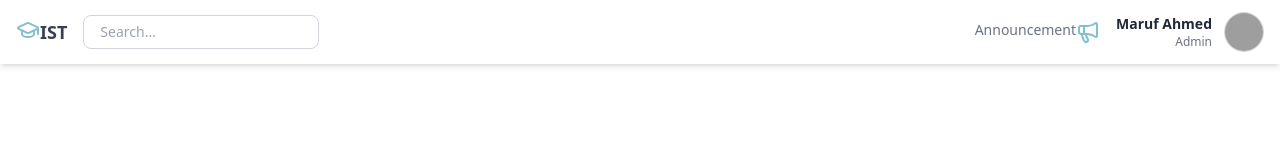
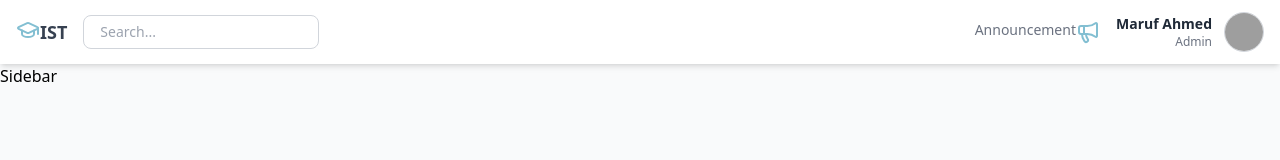
Before and after one commit to marufdev7/result-processing-system-client, a React (Vite) app: page / in a window 1280 px wide. Shown: the top 160 px of the page. Built offline with nearby package versions, Linux system fonts and the light colour scheme; grey boxes are pictures that could not be loaded.

Commit message:
update Main.jsx

```diff
--- a/src/components/header/Header.jsx
+++ b/src/components/header/Header.jsx
@@ -20,19 +20,23 @@ const Header = ({ name = "Maruf Ahmed", role = "admin", profileUrl }) => {
             </div>
 
             <div className="flex items-center gap-4 w-full sm:w-auto justify-end flex-1 sm:flex-none">
+                <Link to="/announcement" >
                     <div className="text-sm md:flex text-gray-500 hidden sm:block">
                         Announcement<Megaphone color="#83bfd2" />
                     </div>
+                </Link>
                 <div className="flex items-center gap-3">
                     <div className="text-right leading-tight">
                         <p className="text-sm font-semibold text-gray-800">{name}</p>
                         <p className="text-xs text-gray-500 capitalize">{role}</p>
                     </div>
+                    <Link to="/profile">
                         <img
                             src={profileUrl || "https://i.pravatar.cc/40?img=12"}
                             alt="Profile"
                             className="w-10 h-10 rounded-full border border-gray-300"
                         />
+                    </Link>
                 </div>
             </div>
         </header>
--- a/src/components/sideBar/sideBar.jsx
+++ b/src/components/sideBar/sideBar.jsx
@@ -1,11 +1,79 @@
 import React from 'react';
 
-const sideBar = () => {
+const SideBar = () => {
     return (
         <div>
-
+            <h2>Sidebar</h2>
         </div>
     );
 };
 
-export default sideBar;
+export default SideBar;
+
+// import {
+//     Home,
+//     User,
+//     Users,
+//     BookOpen,
+//     ClipboardList,
+//     CalendarCheck,
+//     FileText,
+//     BarChart,
+//     Megaphone,
+//     Settings,
+//     LogOut,
+// } from 'lucide-react';
+// import { Link, useLocation } from 'react-router-dom';
+
+// const Sidebar = () => {
+//     const location = useLocation();
+
+//     const menuItems = [
+//         { label: 'Home', icon: <Home color="#83bfd2" className="w-4 h-4" />, to: '/' },
+//         { label: 'Teachers', icon: <User color="#83bfd2" className="w-4 h-4" />, to: '/teachers' },
+//         { label: 'Students', icon: <Users color="#83bfd2" className="w-4 h-4" />, to: '/students' },
+//         { label: 'Subjects', icon: <BookOpen color="#83bfd2" className="w-4 h-4" />, to: '/subjects' },
+//         { label: 'Classes', icon: <ClipboardList color="#83bfd2" className="w-4 h-4" />, to: '/classes' },
+//         { label: 'Exams', icon: <CalendarCheck color="#83bfd2" className="w-4 h-4" />, to: '/exams' },
+//         { label: 'Assignments', icon: <FileText color="#83bfd2" className="w-4 h-4" />, to: '/assignments' },
+//         { label: 'Results', icon: <BarChart color="#83bfd2" className="w-4 h-4" />, to: '/results' },
+//         { label: 'Announcement', icon: <Megaphone color="#83bfd2" className="w-4 h-4" />, to: '/announcement' },
+//     ];
+
+//     const otherItems = [
+//         { label: 'Profile', icon: <User color="#83bfd2" className="w-4 h-4" />, to: '/profile' },
+//         { label: 'Settings', icon: <Settings color="#83bfd2" className="w-4 h-4" />, to: '/settings' },
+//         { label: 'Logout', icon: <LogOut color="#83bfd2" className="w-4 h-4" />, to: '/logout' },
+//     ];
+
+//     const linkClass = (path) =>
+//         `flex items-center gap-2 px-3 py-2 rounded-lg text-sm hover:bg-blue-100 transition ${location.pathname === path ? 'bg-blue-100 text-blue-600 font-semibold' : 'text-gray-700'
+//         }`;
+
+//     return (
+//         <aside className="w-full sm:w-64 bg-white p-4 shadow-md mt-4 rounded-lg">
+
+//             <div className="text-xs font-semibold text-gray-500 uppercase mb-2">Menu</div>
+//             <nav className="space-y-1 mb-4">
+//                 {menuItems.map((item) => (
+//                     <Link key={item.to} to={item.to} className={linkClass(item.to)}>
+//                         {item.icon}
+//                         {item.label}
+//                     </Link>
+//                 ))}
+//             </nav>
+
+//             <div className="text-xs font-semibold text-gray-500 uppercase mb-2">Other</div>
+//             <nav className="space-y-1">
+//                 {otherItems.map((item) => (
+//                     <Link key={item.to} to={item.to} className={linkClass(item.to)}>
+//                         {item.icon}
+//                         {item.label}
+//                     </Link>
+//                 ))}
+//             </nav>
+//         </aside>
+//     );
+// };
+
+// export default Sidebar;
--- a/src/layout/Main.jsx
+++ b/src/layout/Main.jsx
@@ -1,14 +1,18 @@
 import React from 'react';
 import Header from '../components/header/Header';
 import { Outlet } from 'react-router-dom';
-import Footer from '../components/footer/Footer';
+import Sidebar from '../components/sideBar/sideBar';
 
 const Main = () => {
     return (
-        <div>
+        <div className="min-h-screen flex flex-col bg-gray-50">
             <Header />
-            <Outlet />
-            <Footer/>
+            <div className="flex flex-1">
+                <Sidebar />
+                <main className="flex-1 p-4 overflow-y-auto">
+                    <Outlet />
+                </main>
+            </div>
         </div>
     );
 };
```
Lines whose indentation alone changed are shown as unchanged.
